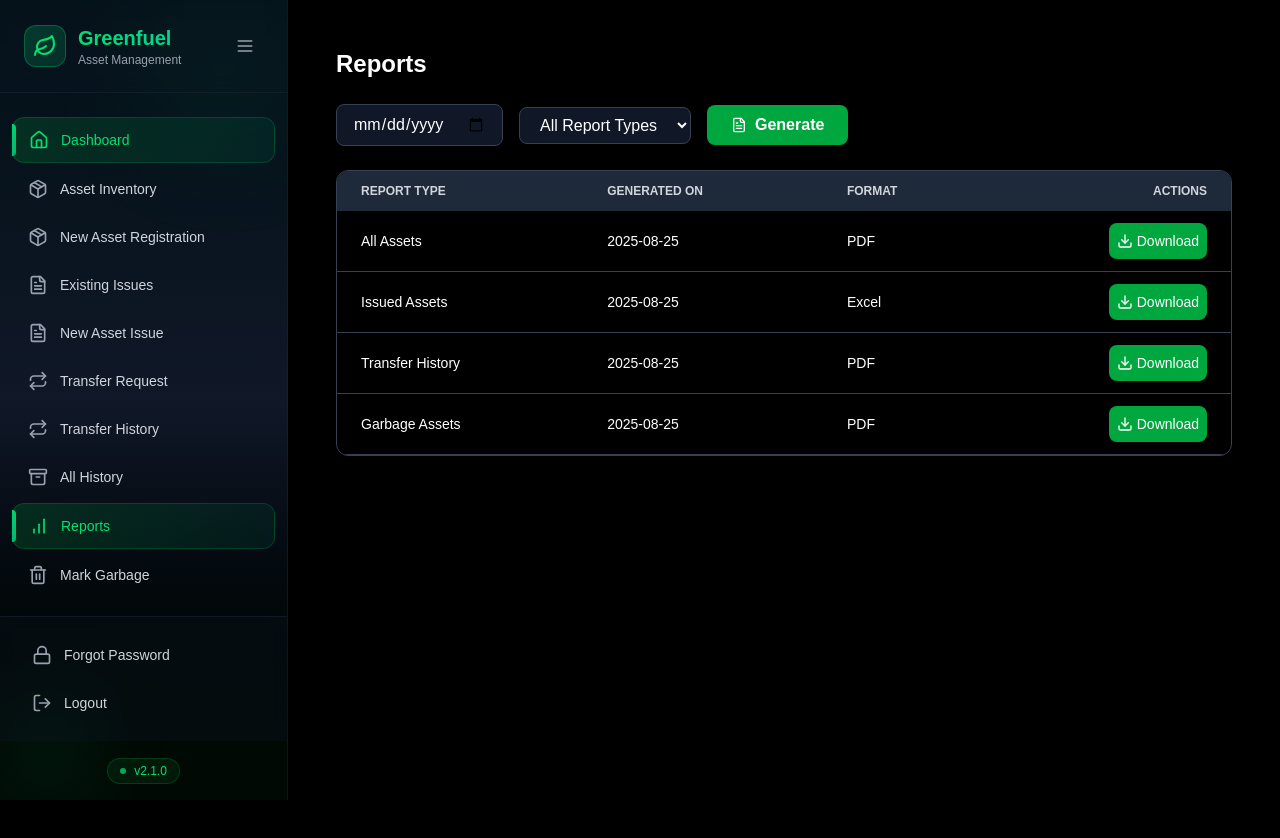
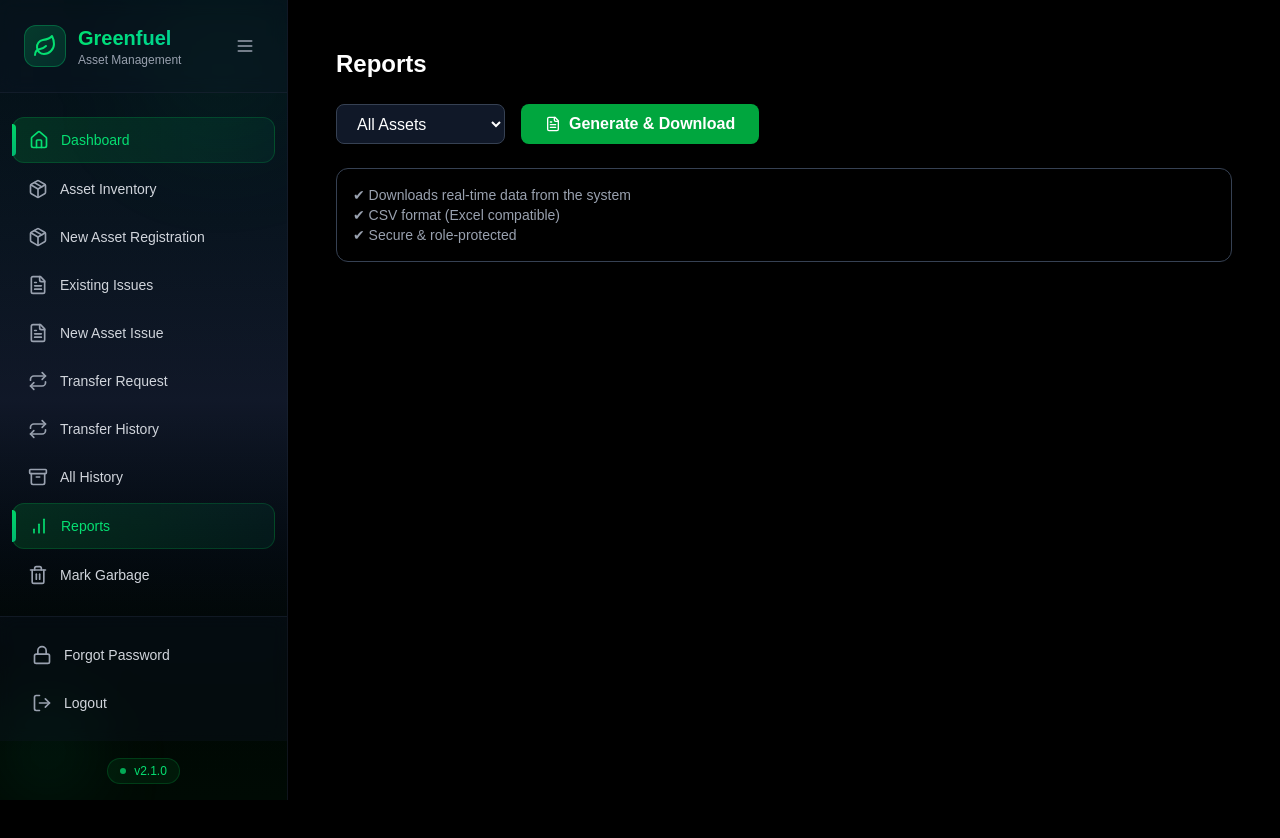
Before and after one commit to AmanBhatt0910/greenfuel-asset-management, a Next.js app: page /dashboard/reports in a window 1280 px wide. Shown: the top 838 px of the page. Built offline with nearby package versions, Linux system fonts and the light colour scheme.

Commit message:
reports component added

```diff
--- /dev/null
+++ b/src/app/api/reports/route.js
@@ -0,0 +1,88 @@
+import pool from "@/lib/db";
+import { verifyAuth } from "@/lib/auth";
+
+
+export async function GET(req) {
+  const auth = verifyAuth(req);
+  if (!auth.ok) {
+    return new Response("Unauthorized", { status: 401 });
+  }
+
+  const { searchParams } = new URL(req.url);
+  const type = searchParams.get("type");
+
+  let rows = [];
+  let filename = "report.csv";
+
+  try {
+    switch (type) {
+      case "assets":
+        filename = "all-assets.csv";
+        [rows] = await pool.query(`
+          SELECT asset_code, make, model, serial_no, vendor, status, created_at
+          FROM assets
+          ORDER BY created_at DESC
+        `);
+        break;
+
+      case "issued":
+        filename = "issued-assets.csv";
+        [rows] = await pool.query(`
+          SELECT asset_code, employee_name, emp_code, department, created_at
+          FROM issues
+          ORDER BY created_at DESC
+        `);
+        break;
+
+      case "garbage":
+        filename = "garbage-assets.csv";
+        [rows] = await pool.query(`
+          SELECT g.asset_code, g.reason, g.disposed_date, a.make, a.model
+          FROM garbage g
+          LEFT JOIN assets a ON g.asset_code = a.asset_code
+          ORDER BY g.created_at DESC
+        `);
+        break;
+
+      case "transfers":
+        filename = "transfer-history.csv";
+        [rows] = await pool.query(`
+          SELECT asset_code, from_emp_code, to_emp_code, transfer_date, status
+          FROM transfers
+          ORDER BY created_at DESC
+        `);
+        break;
+
+      default:
+        return new Response("Invalid report type", { status: 400 });
+    }
+
+    /* Convert to CSV */
+    if (rows.length === 0) {
+    return new Response("No data available for this report", {
+        status: 200,
+        headers: { "Content-Type": "text/plain" },
+    });
+    }
+
+
+    const headers = Object.keys(rows[0]).join(",");
+    const csvRows = rows.map(r =>
+      Object.values(r)
+        .map(v => `"${String(v ?? "").replace(/"/g, '""')}"`)
+        .join(",")
+    );
+
+    const csv = [headers, ...csvRows].join("\n");
+
+    return new Response(csv, {
+      headers: {
+        "Content-Type": "text/csv",
+        "Content-Disposition": `attachment; filename="${filename}"`,
+      },
+    });
+  } catch (err) {
+    console.error("REPORT ERROR:", err);
+    return new Response("Failed to generate report", { status: 500 });
+  }
+}
--- a/src/app/dashboard/reports/page.jsx
+++ b/src/app/dashboard/reports/page.jsx
@@ -1,65 +1,70 @@
-// app/dashboard/reports/page.jsx
+"use client";
+
 import { FileText, Download } from "lucide-react";
+import { useState } from "react";
 
 export default function Reports() {
-  const reports = [
-    { type: "All Assets", generatedOn: "2025-08-25", format: "PDF" },
-    { type: "Issued Assets", generatedOn: "2025-08-25", format: "Excel" },
-    { type: "Transfer History", generatedOn: "2025-08-25", format: "PDF" },
-    { type: "Garbage Assets", generatedOn: "2025-08-25", format: "PDF" },
-  ];
+  const [type, setType] = useState("assets");
+  const [loading, setLoading] = useState(false);
+
+  const download = async () => {
+    setLoading(true);
+    const token = localStorage.getItem("token");
+
+    const res = await fetch(`/api/reports?type=${type}`, {
+      headers: { Authorization: `Bearer ${token}` },
+    });
+
+    if (!res.ok) {
+      alert("Failed to generate report");
+      setLoading(false);
+      return;
+    }
+
+    const blob = await res.blob();
+    const url = window.URL.createObjectURL(blob);
+
+    const a = document.createElement("a");
+    a.href = url;
+    a.download = `${type}-report.csv`;
+    a.click();
+
+    window.URL.revokeObjectURL(url);
+    setLoading(false);
+  };
 
   return (
-    <div className="p-6 bg-black min-h-screen text-white">
-      <h2 className="text-2xl font-bold mb-6">Reports</h2>
+    <div className="p-6 bg-black min-h-screen text-white space-y-6">
+      <h2 className="text-2xl font-bold">Reports</h2>
 
-      {/* Filters */}
-      <div className="flex flex-col md:flex-row items-start md:items-center gap-4 mb-6">
-        <input
-          type="date"
-          className="px-4 py-2 rounded-lg bg-gray-900 border border-gray-700 text-white placeholder-gray-500 focus:outline-none focus:ring-2 focus:ring-green-500"
-        />
-        <select className="px-4 py-2 rounded-lg bg-gray-900 border border-gray-700 text-white focus:outline-none focus:ring-2 focus:ring-green-500">
-          <option>All Report Types</option>
-          <option>All Assets</option>
-          <option>Issued Assets</option>
-          <option>Transfer History</option>
-          <option>Garbage Assets</option>
+      {/* Controls */}
+      <div className="flex flex-col md:flex-row gap-4">
+        <select
+          value={type}
+          onChange={(e) => setType(e.target.value)}
+          className="px-4 py-2 rounded-lg bg-gray-900 border border-gray-700 text-white"
+        >
+          <option value="assets">All Assets</option>
+          <option value="issued">Issued Assets</option>
+          <option value="garbage">Garbage Assets</option>
+          <option value="transfers">Transfer History</option>
         </select>
-        <button className="px-6 py-2 bg-green-600 hover:bg-green-700 rounded-lg font-semibold flex items-center gap-2">
-          <FileText size={16} /> Generate
+
+        <button
+          onClick={download}
+          disabled={loading}
+          className="px-6 py-2 bg-green-600 hover:bg-green-700 rounded-lg font-semibold flex items-center gap-2 disabled:opacity-50"
+        >
+          <FileText size={16} />
+          {loading ? "Generating..." : "Generate & Download"}
         </button>
       </div>
 
-      {/* Reports Table */}
-      <div className="overflow-x-auto rounded-xl border border-gray-700">
-        <table className="w-full text-sm text-left">
-          <thead className="bg-gray-800 text-gray-300 uppercase text-xs">
-            <tr>
-              <th className="px-6 py-3">Report Type</th>
-              <th className="px-6 py-3">Generated On</th>
-              <th className="px-6 py-3">Format</th>
-              <th className="px-6 py-3 text-right">Actions</th>
-            </tr>
-          </thead>
-          <tbody>
-            {reports.map((r, i) => (
-              <tr
-                key={i}
-                className="border-b border-gray-700 hover:bg-gray-800 transition-all"
-              >
-                <td className="px-6 py-3">{r.type}</td>
-                <td className="px-6 py-3">{r.generatedOn}</td>
-                <td className="px-6 py-3">{r.format}</td>
-                <td className="px-6 py-3 flex justify-end gap-3">
-                  <button className="p-2 rounded-lg bg-green-600 hover:bg-green-700 flex items-center gap-1">
-                    <Download size={16} /> Download
-                  </button>
-                </td>
-              </tr>
-            ))}
-          </tbody>
-        </table>
+      {/* Info */}
+      <div className="border border-gray-700 rounded-xl p-4 text-sm text-gray-400">
+        <p>✔ Downloads real-time data from the system</p>
+        <p>✔ CSV format (Excel compatible)</p>
+        <p>✔ Secure & role-protected</p>
       </div>
     </div>
   );
```
